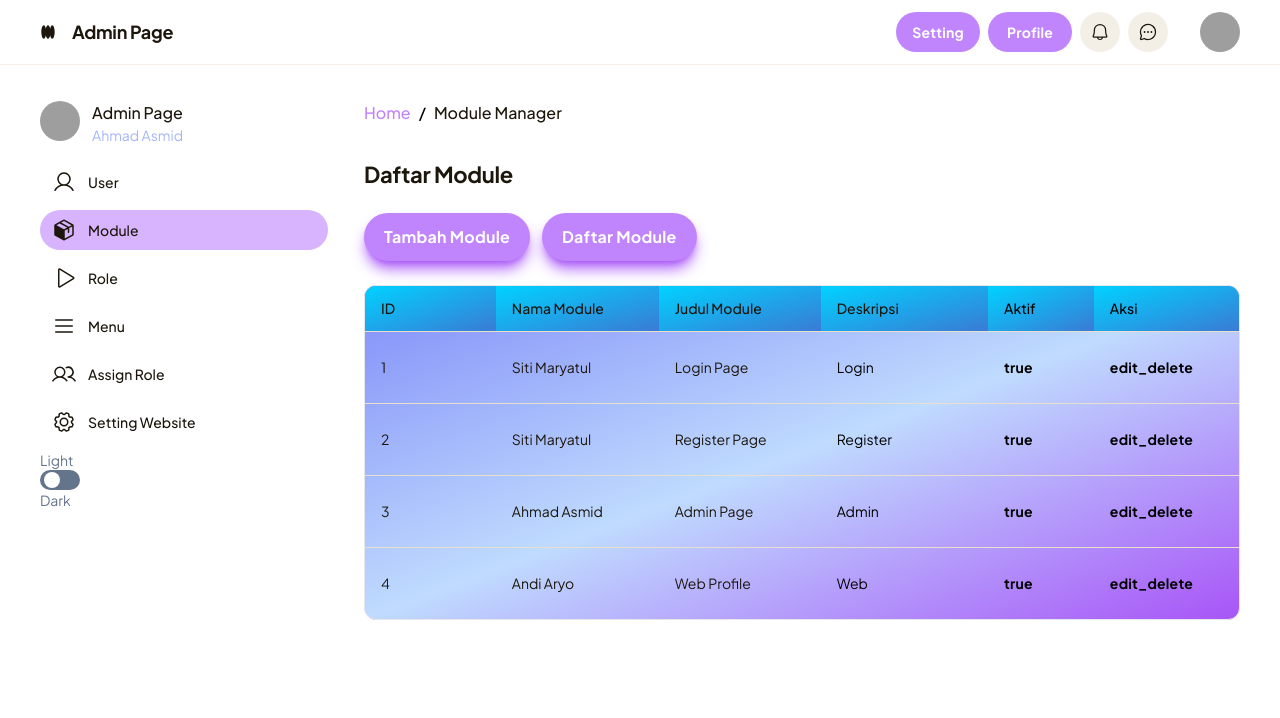
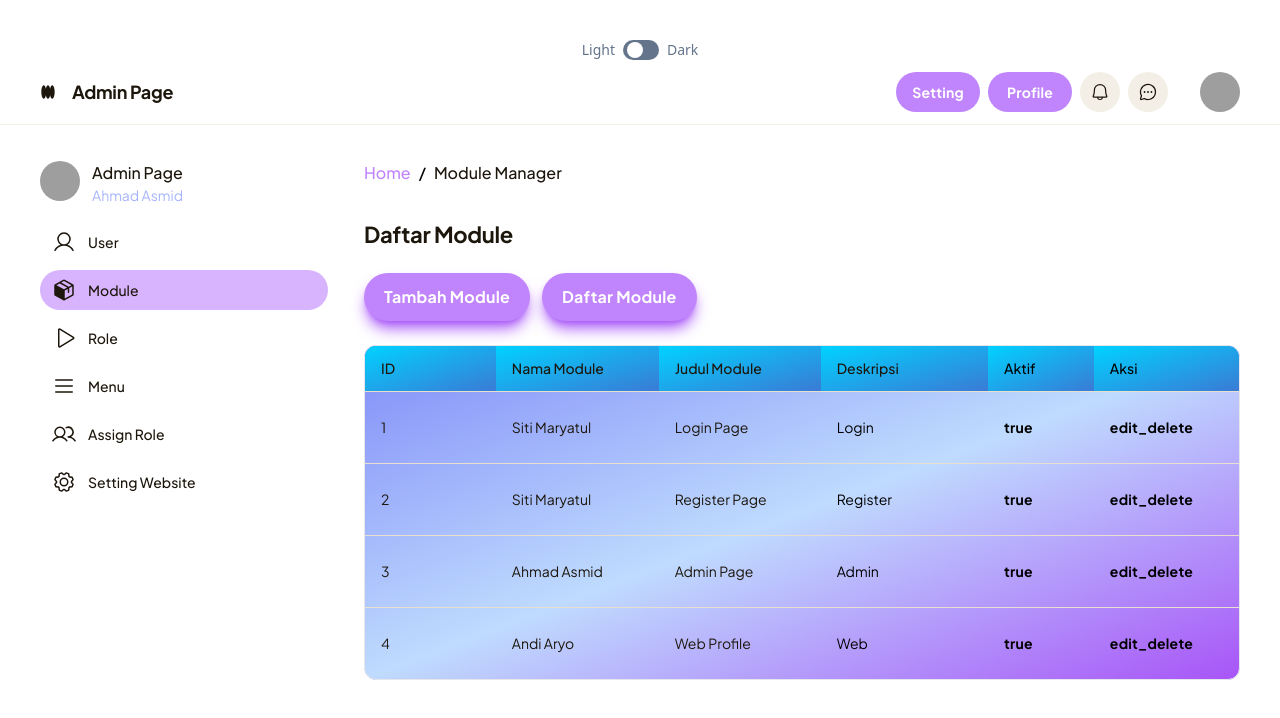
Before and after one commit to andiaryo30/Grup6-tugas2, a website: page index.html in a window 1280 px wide. Drawn offline with nearby package versions, Linux system fonts and the light colour scheme; grey boxes are pictures that could not be loaded.

Commit message:
dark mode

```diff
--- a/index.html
+++ b/index.html
@@ -1,4 +1,4 @@
-<html lang="en" class="">
+<html lang="en">
   <head>
     <link rel="preconnect" href="https://fonts.gstatic.com/" crossorigin="" />
     <link
@@ -23,7 +23,18 @@
       }
     </script>
   </head>
-  <body>
+  <body class="dark:bg-slate-800 dark:text-blue-200">
+    <div class="mb-10"></div>
+    <div class="flex justify-center">
+      <span class="text-sm text-slate-500 mr-2">Light</span>
+      <input type="checkbox" id="toogle" class="hidden">
+      <label for="toogle">
+        <div class="w-9 h-5 bg-slate-500 rounded-full flex items-center p-1 cursor-pointer">
+          <div class="w-4 h-4 bg-white rounded-full toogle-circle"></div>
+        </div>
+      </label>
+      <span class="text-sm text-slate-500 ml-2">Dark</span>
+    </div>
     <div class="relative flex size-full min-h-screen flex-col bg-[#FFFFFF] group/design-root overflow-x-hidden" style='font-family: "Plus Jakarta Sans", "Noto Sans", sans-serif;'>
       <div class="layout-container flex h-full grow flex-col">
         <header class="flex items-center justify-between whitespace-nowrap border-b border-solid border-b-[#F4EFE6] px-10 py-3">
@@ -157,21 +168,10 @@
                     </div>
                     <p class="text-[#1C160C] text-sm font-medium leading-normal">Setting Website</p>
                   </div>
-                  <div>
-                    <span class="text-sm text-slate-500 mr-2">Light</span>
-                    <input type="checkbox" id="toggle" class="hidden">
-                    <label for="toggle">
-                      <div class="w-10 h-5 bg-slate-500 rounded-full flex items-center p-1 cursor-pointer">
-                        <div class="w-4 h-4 bg-white rounded-full toggle-circle"></div>
-                      </div>
-                    </label>
-                    <span class="text-sm text-slate-500">Dark</span>
-                  </div>
                 </div>
               </div>
             </div>
           </div>
-
           <div class="layout-content-container flex flex-col max-w-[960px] flex-1">
             <div class="flex flex-wrap gap-2 p-4">
               <a class="text-purple-400 text-base font-medium leading-normal" href="#">Home</a>
@@ -299,5 +299,14 @@
         </div>
       </div>
     </div>
+
+    <script>
+      const checkbox = document.querySelector ('#toogle');
+      const html = document.querySelector ('html');
+
+      checkbox.addEventListener('click', function() {
+      checkbox.checked ? html.classList.add ('dark') : html.classList.remove('dark');
+    });
+    </script>
   </body>
 </html>
```
